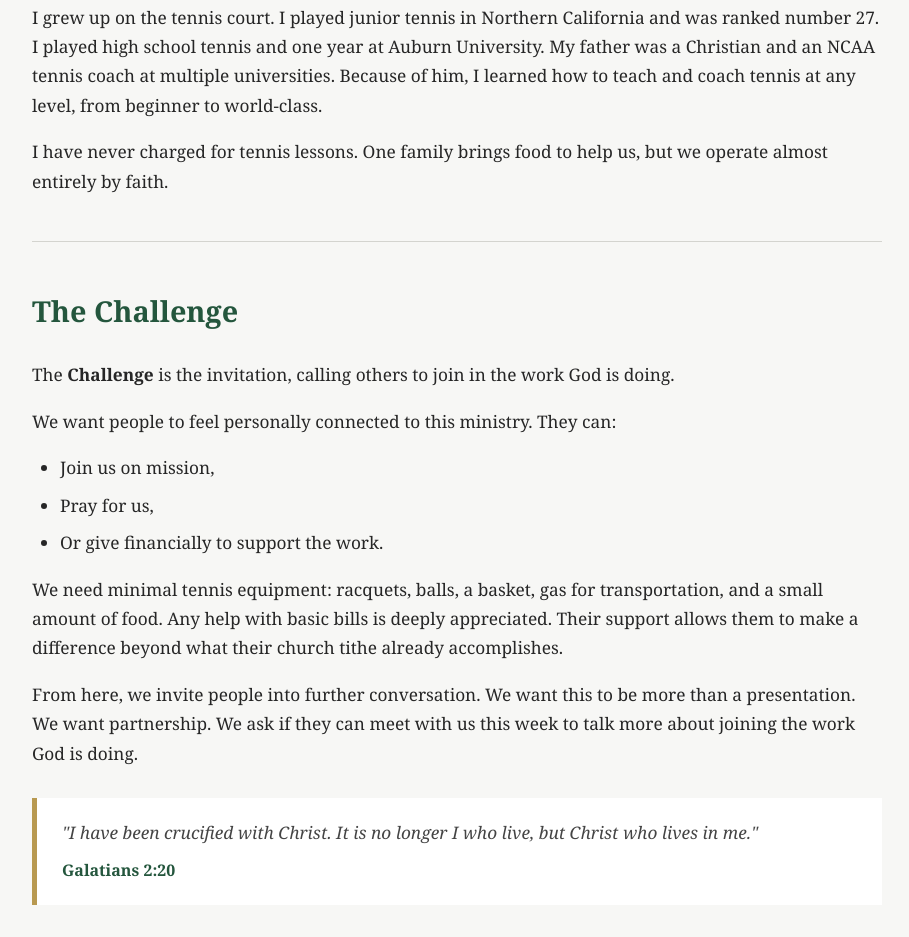
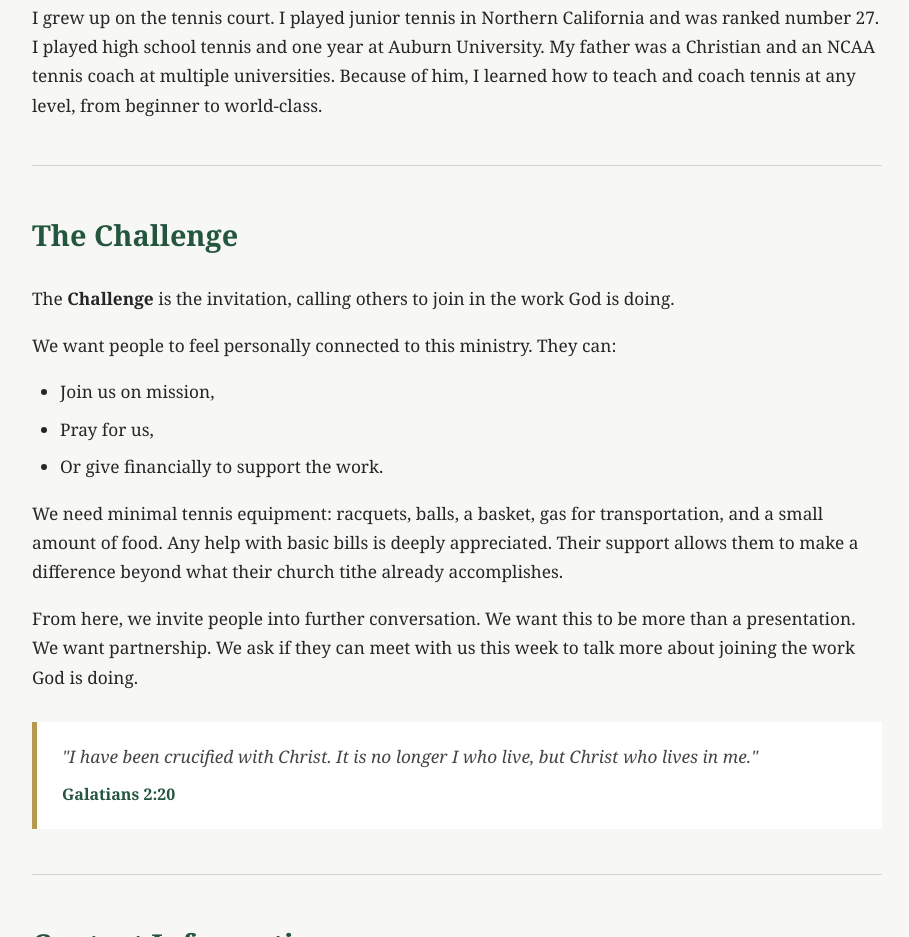
Before and after one commit to wblackmon/first-serve, a plain HTML site: page index.html in a window 1280 px wide. Shown: the part 1566-2503 px from the top of the page, without its empty margins (183-1092 px from the left). Drawn offline with Linux system fonts and the light colour scheme.

Commit message:
Update website

```diff
--- a/index.html
+++ b/index.html
@@ -203,10 +203,7 @@
                 to world-class.
             </p>
 
-            <p>
-                I have never charged for tennis lessons. One family brings food
-                to help us, but we operate almost entirely by faith.
-            </p>
+
         </section>
 
         <hr>
```
